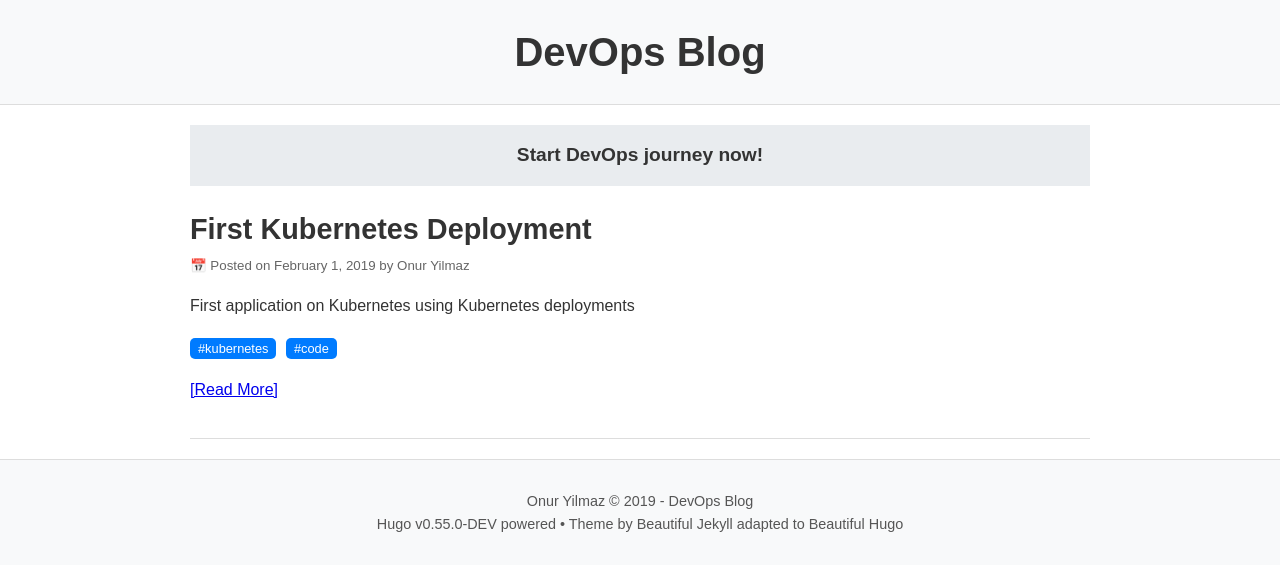
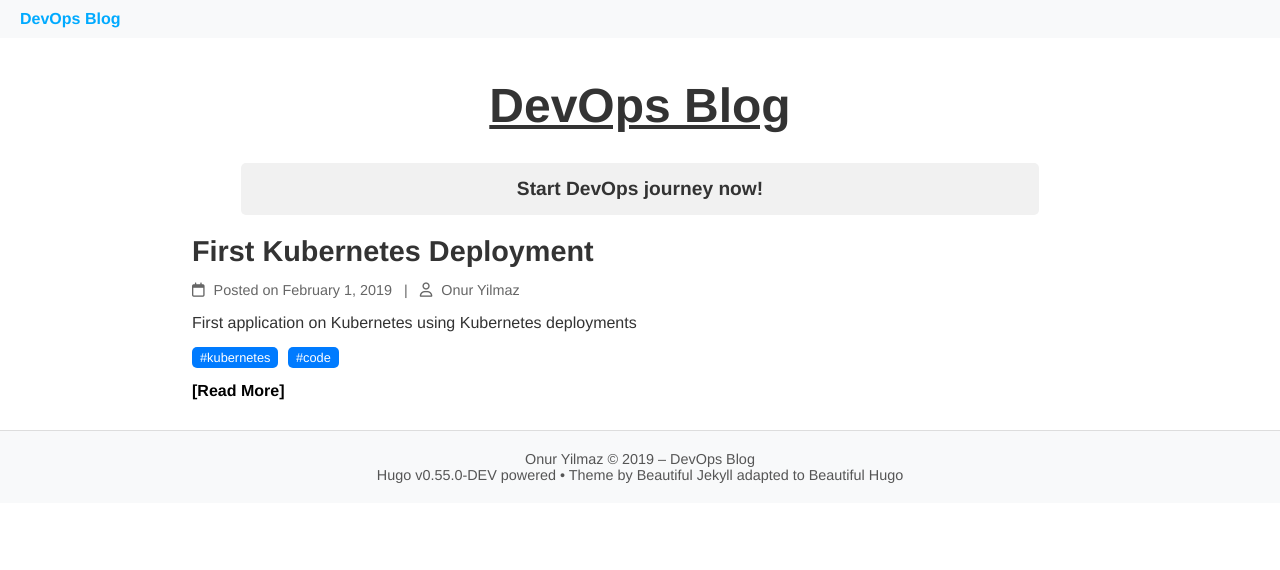
Before and after one commit to johannessinaga880/DevOps_Class_Project, a plain HTML site: page docs/index.html in a window 1280 px wide. Drawn offline with Linux system fonts and the light colour scheme.

Commit message:
Update index.html

```diff
--- a/docs/index.html
+++ b/docs/index.html
@@ -4,49 +4,60 @@
   <meta charset="utf-8">
   <title>DevOps Blog</title>
   <meta name="viewport" content="width=device-width, initial-scale=1">
-  <!-- Tambah CSS sederhana -->
   <style>
     body {
-      font-family: Arial, sans-serif;
-      margin: 0; padding: 0;
+      font-family: "Helvetica Neue", Helvetica, Arial, sans-serif;
+      margin: 0;
       background: #fff;
       color: #333;
-      line-height: 1.6;
+    }
+    nav {
+      background: #f8f9fa;
+      padding: 10px 20px;
+      font-weight: bold;
+    }
+    nav a {
+      text-decoration: none;
+      color: #00aaff;
+      font-size: 1rem;
     }
     header {
-      background: #f8f9fa;
-      padding: 20px;
       text-align: center;
-      border-bottom: 1px solid #ddd;
+      padding: 40px 20px 10px;
     }
     header h1 {
+      font-size: 3rem;
       margin: 0;
-      font-size: 2.5rem;
+      font-weight: 700;
+      text-decoration: underline;
+    }
+    .intro {
+      background: #f1f1f1;
+      padding: 15px;
+      margin: 20px auto;
+      text-align: center;
+      width: 60%;
+      font-weight: bold;
+      font-size: 1.2rem;
+      border-radius: 5px;
     }
     .container {
-      width: 80%;
+      width: 70%;
+      max-width: 900px;
       margin: 20px auto;
-      max-width: 900px;
-    }
-    .intro {
-      background: #e9ecef;
-      padding: 15px;
-      text-align: center;
-      font-weight: bold;
-      font-size: 1.2rem;
-      margin-bottom: 20px;
-    }
-    .post {
-      border-bottom: 1px solid #ddd;
-      padding-bottom: 20px;
-      margin-bottom: 20px;
     }
     .post h2 {
       margin: 0;
       font-size: 1.8rem;
+      font-weight: bold;
     }
-    .post small {
+    .meta {
       color: #666;
+      font-size: 0.9rem;
+      margin-bottom: 5px;
+    }
+    .meta i {
+      margin-right: 5px;
     }
     .tags span {
       background: #007bff;
@@ -56,44 +67,63 @@
       font-size: 0.8rem;
       margin-right: 5px;
     }
+    .readmore {
+      font-weight: bold;
+      text-decoration: none;
+      color: #000;
+    }
     footer {
       text-align: center;
-      padding: 15px;
+      padding: 20px;
       background: #f8f9fa;
+      color: #555;
+      font-size: 0.9rem;
+      margin-top: 30px;
       border-top: 1px solid #ddd;
-      font-size: 0.9rem;
-      color: #555;
     }
   </style>
+  <!-- gunakan icon font-awesome (optional, CDN) -->
+  <link rel="stylesheet" href="https://cdnjs.cloudflare.com/ajax/libs/font-awesome/6.4.0/css/all.min.css">
 </head>
 <body>
+
+  <!-- Navbar -->
+  <nav>
+    <a href="#">DevOps Blog</a>
+  </nav>
+
   <!-- Header -->
   <header>
     <h1>DevOps Blog</h1>
   </header>
 
+  <!-- Intro -->
+  <div class="intro">
+    Start DevOps journey now!
+  </div>
+
   <!-- Konten -->
   <div class="container">
-    <div class="intro">
-      Start DevOps journey now!
-    </div>
-
     <div class="post">
       <h2>First Kubernetes Deployment</h2>
-      <small>📅 Posted on February 1, 2019 by Onur Yilmaz</small>
+      <p class="meta">
+        <i class="fa-regular fa-calendar"></i> Posted on February 1, 2019 &nbsp; | &nbsp;
+        <i class="fa-regular fa-user"></i> Onur Yilmaz
+      </p>
       <p>First application on Kubernetes using Kubernetes deployments</p>
       <div class="tags">
         <span>#kubernetes</span>
         <span>#code</span>
       </div>
-      <p><a href="#">[Read More]</a></p>
+      <p><a href="#" class="readmore">[Read More]</a></p>
     </div>
   </div>
 
   <!-- Footer -->
   <footer>
-    <p>Onur Yilmaz © 2019 - DevOps Blog<br>
-    Hugo v0.55.0-DEV powered • Theme by Beautiful Jekyll adapted to Beautiful Hugo</p>
+    Onur Yilmaz © 2019 – DevOps Blog <br>
+    Hugo v0.55.0-DEV powered • Theme by Beautiful Jekyll adapted to Beautiful Hugo
   </footer>
+
 </body>
 </html>
```
